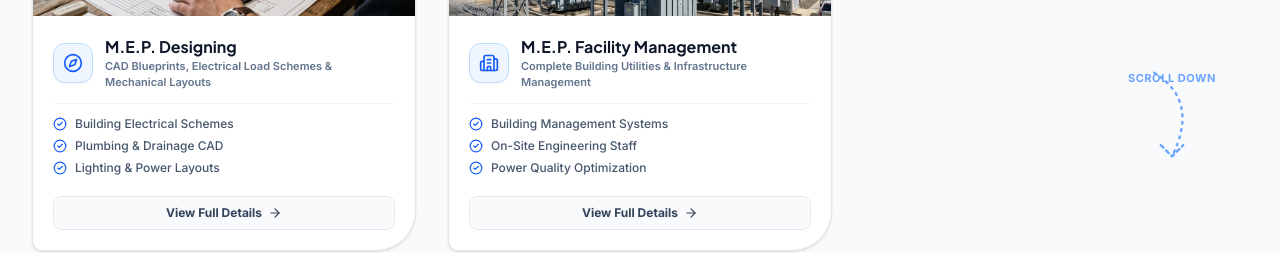
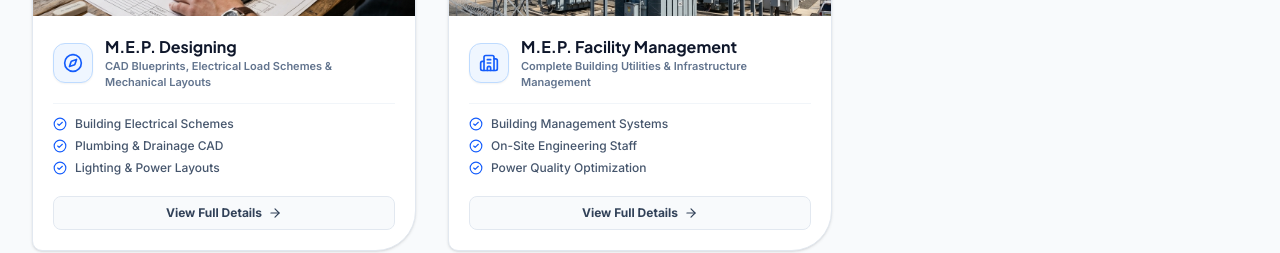
Before and after one commit to moula2002/NavaDurga-Electricals-website, a React (Vite) app: page /services in a window 1280 px wide. Shown: the part 1217-1470 px from the top of the page. Built offline with nearby package versions, Linux system fonts and the light colour scheme.

Commit message:
Added vercel.json and updated services arrow visibility

```diff
--- a/src/components/Services.jsx
+++ b/src/components/Services.jsx
@@ -221,6 +221,7 @@ export default function Services() {
           </motion.div>
 
           {/* Decorative Curvy Arrow in the Empty Right Space */}
+          {!isPage && (
             <div className="hidden lg:flex flex-col items-center justify-center absolute right-8 bottom-12 opacity-70 pointer-events-none">
               <span className="text-[11px] font-bold text-blue-500 tracking-wider uppercase mb-1">
                 Scroll Down
@@ -237,6 +238,7 @@ export default function Services() {
                 <path d="M 28 88 L 40 100 L 52 88" strokeLinecap="round" strokeLinejoin="round" fill="none" />
               </svg>
             </div>
+          )}
         </div>
 
       </div>
```
Also changed, not shown: vercel.json (added). Lines whose indentation alone changed are shown as unchanged.
